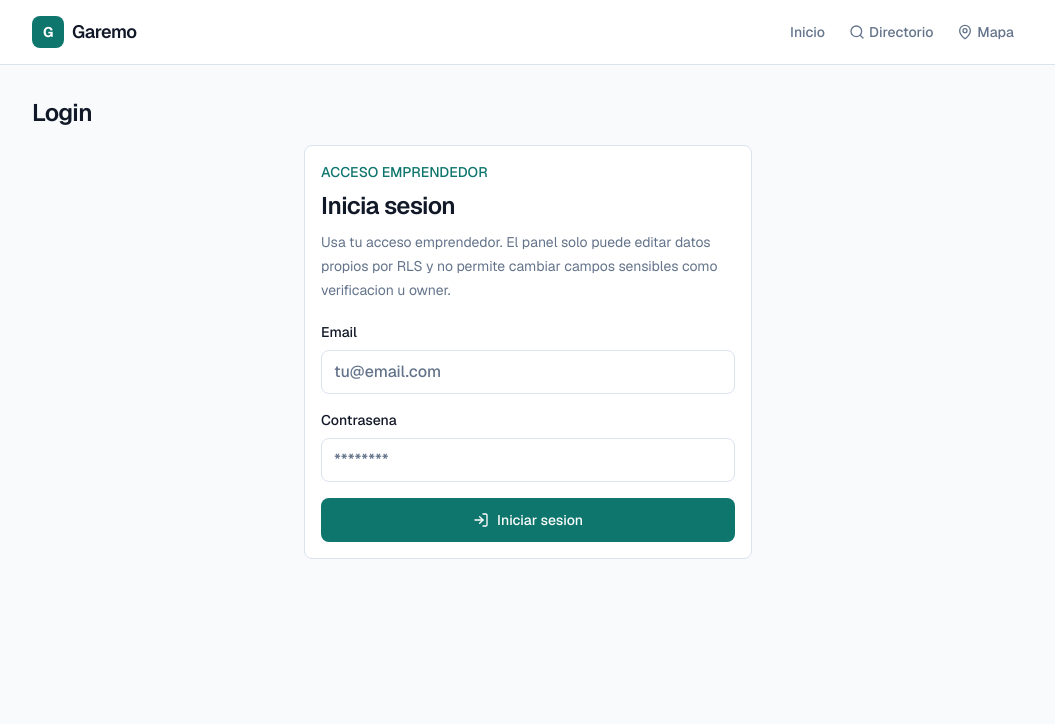
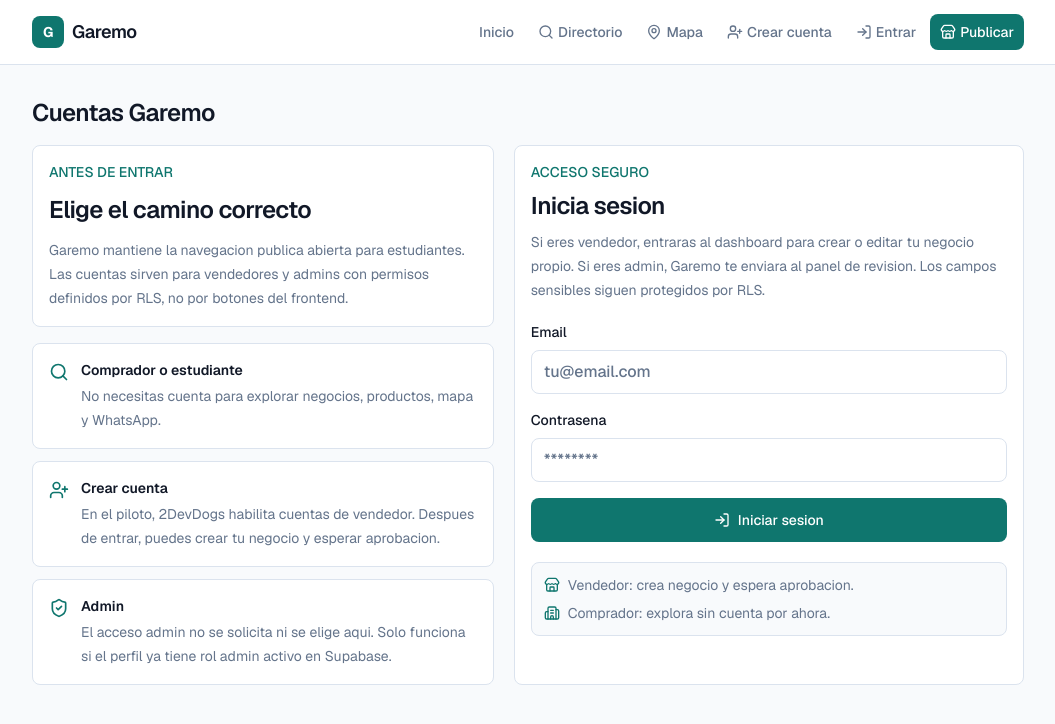
Before and after one commit to k1osloop/garemo, a Next.js app: page /login in a window 1280 px wide. Shown: the top 724 px of the page, without its empty margins (112-1167 px from the left). Built offline with nearby package versions, Linux system fonts and the light colour scheme; no server answers.

Commit message:
feat: improve account role navigation and onboarding ux

```diff
--- a/app/login/page.tsx
+++ b/app/login/page.tsx
@@ -3,7 +3,7 @@
 
 export default function LoginPage() {
   return (
-    <PageShell title="Login">
+    <PageShell title="Cuentas Garemo">
       <LoginForm />
     </PageShell>
   );
--- a/app/page.tsx
+++ b/app/page.tsx
@@ -2,10 +2,17 @@
 import {
   ArrowRight,
   Building2,
+  CheckCircle2,
+  Clock3,
+  LogIn,
   MapPinned,
   MessageCircle,
   Search,
   ShieldCheck,
+  Sparkles,
+  Star,
+  Store,
+  UserPlus,
 } from "lucide-react";
 
 import { PageShell } from "@/components/layout/page-shell";
@@ -52,7 +59,7 @@
                 href="/businesses"
               >
                 <Search className="h-4 w-4" />
-                Explorar directorio
+                Explorar negocios
               </Link>
               <Link
                 className="inline-flex min-h-11 items-center justify-center gap-2 rounded-lg border border-border bg-surface px-4 text-sm font-medium text-foreground transition-colors hover:bg-background"
@@ -60,6 +67,30 @@
               >
                 <MapPinned className="h-4 w-4" />
                 Ver mapa
+              </Link>
+              <Link
+                className="inline-flex min-h-11 items-center justify-center gap-2 rounded-lg border border-border bg-surface px-4 text-sm font-medium text-foreground transition-colors hover:bg-background"
+                href="/login"
+              >
+                <LogIn className="h-4 w-4" />
+                Iniciar sesion
+              </Link>
+            </div>
+
+            <div className="grid gap-3 sm:grid-cols-2">
+              <Link
+                className="inline-flex min-h-11 items-center justify-center gap-2 rounded-lg border border-border bg-surface px-4 text-sm font-medium text-foreground transition-colors hover:bg-background"
+                href="/login#crear-cuenta"
+              >
+                <UserPlus className="h-4 w-4" />
+                Crear cuenta
+              </Link>
+              <Link
+                className="inline-flex min-h-11 items-center justify-center gap-2 rounded-lg border border-border bg-surface px-4 text-sm font-medium text-foreground transition-colors hover:bg-background"
+                href="/dashboard"
+              >
+                <Store className="h-4 w-4" />
+                Publicar mi negocio
               </Link>
             </div>
 
@@ -140,6 +171,103 @@
           </Card>
         </section>
 
+        <section className="grid gap-3 lg:grid-cols-3">
+          <Card className="space-y-3">
+            <div className="flex items-center gap-2">
+              <Search className="h-5 w-5 text-brand" />
+              <h2 className="text-base font-semibold">Estudiantes</h2>
+            </div>
+            <p className="text-sm leading-6 text-muted">
+              Puedes explorar negocios, productos, precios, mapa y WhatsApp sin
+              crear cuenta. La cuenta de comprador queda para una version
+              posterior.
+            </p>
+            <Link
+              className="inline-flex min-h-10 items-center gap-2 rounded-lg border border-border px-3 text-sm font-medium hover:bg-background"
+              href="/businesses"
+            >
+              Explorar negocios
+              <ArrowRight className="h-4 w-4" />
+            </Link>
+          </Card>
+          <Card className="space-y-3">
+            <div className="flex items-center gap-2">
+              <Store className="h-5 w-5 text-brand" />
+              <h2 className="text-base font-semibold">Emprendedores</h2>
+            </div>
+            <p className="text-sm leading-6 text-muted">
+              Inicia sesion para crear o editar tu negocio. Los negocios nuevos
+              quedan en revision antes de aparecer publicamente.
+            </p>
+            <Link
+              className="inline-flex min-h-10 items-center gap-2 rounded-lg border border-border px-3 text-sm font-medium hover:bg-background"
+              href="/dashboard"
+            >
+              Publicar mi negocio
+              <ArrowRight className="h-4 w-4" />
+            </Link>
+          </Card>
+          <Card className="space-y-3">
+            <div className="flex items-center gap-2">
+              <ShieldCheck className="h-5 w-5 text-brand" />
+              <h2 className="text-base font-semibold">Admin Garemo</h2>
+            </div>
+            <p className="text-sm leading-6 text-muted">
+              Solo usuarios con rol admin activo pueden revisar negocios. Nadie
+              puede elegir admin desde la interfaz publica.
+            </p>
+            <Link
+              className="inline-flex min-h-10 items-center gap-2 rounded-lg border border-border px-3 text-sm font-medium hover:bg-background"
+              href="/admin"
+            >
+              Revisar pendientes
+              <ArrowRight className="h-4 w-4" />
+            </Link>
+          </Card>
+        </section>
+
+        <section className="space-y-4">
+          <div>
+            <p className="text-sm font-medium uppercase text-brand">
+              Confianza
+            </p>
+            <h2 className="text-2xl font-semibold tracking-tight">
+              Senales claras, sin prometer mas de lo que existe
+            </h2>
+          </div>
+          <div className="grid gap-3 sm:grid-cols-3">
+            <Card className="space-y-3">
+              <CheckCircle2 className="h-5 w-5 text-brand" />
+              <h3 className="text-base font-semibold">
+                Verificado por Garemo
+              </h3>
+              <p className="text-sm leading-6 text-muted">
+                Badge manual para negocios revisados. No reemplaza confirmar
+                detalles por WhatsApp antes de pagar.
+              </p>
+            </Card>
+            <Card className="space-y-3">
+              <Star className="h-5 w-5 text-brand" />
+              <h3 className="text-base font-semibold">
+                Calificaciones proximamente
+              </h3>
+              <p className="text-sm leading-6 text-muted">
+                Las reviews completas requieren moderacion y quedan fuera del
+                MVP actual.
+              </p>
+            </Card>
+            <Card className="space-y-3">
+              <Sparkles className="h-5 w-5 text-brand" />
+              <h3 className="text-base font-semibold">
+                Contactos generados proximamente
+              </h3>
+              <p className="text-sm leading-6 text-muted">
+                Mediremos interes sin guardar datos sensibles innecesarios.
+              </p>
+            </Card>
+          </div>
+        </section>
+
         <section className="space-y-4">
           <div className="flex items-end justify-between gap-4">
             <div>
@@ -182,14 +310,15 @@
 
         <section className="rounded-lg border border-border bg-surface p-4">
           <div className="flex items-start gap-3">
-            <ShieldCheck className="mt-0.5 h-5 w-5 shrink-0 text-brand" />
+            <Clock3 className="mt-0.5 h-5 w-5 shrink-0 text-brand" />
             <div className="space-y-1">
               <h2 className="text-base font-semibold">
-                MVP publico listo para validar
+                Cuentas y roles en piloto
               </h2>
               <p className="text-sm leading-6 text-muted">
-                La lectura publica usa politicas RLS: solo categorias activas y
-                negocios visibles aparecen en el directorio y el mapa.
+                Compradores navegan sin cuenta. Vendedores autenticados pueden
+                crear/editar su negocio propio. Admin revisa negocios con RLS y
+                funciones seguras antes de publicar.
               </p>
             </div>
           </div>
--- a/components/auth/LoginForm.tsx
+++ b/components/auth/LoginForm.tsx
@@ -2,7 +2,7 @@
 
 import { useEffect, useMemo, useState } from "react";
 import { useRouter } from "next/navigation";
-import { LogIn } from "lucide-react";
+import { Building2, LogIn, Search, ShieldCheck, Store, UserPlus } from "lucide-react";
 
 import { Button } from "@/components/ui/button";
 import { Card } from "@/components/ui/card";
@@ -16,12 +16,26 @@
   const supabase = useMemo(() => createSupabaseBrowserClient(), []);
 
   useEffect(() => {
-    supabase.auth.getUser().then(({ data }) => {
-      if (data.user) {
+    supabase.auth.getUser().then(async ({ data }) => {
+      if (!data.user) {
+        return;
+      }
+
+      const { data: role } = await supabase.rpc("current_app_role");
+
+      if (role === "admin") {
+        router.replace("/admin");
+        return;
+      }
+
+      if (role === "owner") {
         router.replace("/dashboard");
+        return;
       }
+
+      router.replace("/businesses");
     });
-  }, [router, supabase.auth]);
+  }, [router, supabase]);
 
   async function handleSubmit(event: React.FormEvent<HTMLFormElement>) {
     event.preventDefault();
@@ -49,22 +63,84 @@
       return;
     }
 
+    const { data: role } = await supabase.rpc("current_app_role");
+
+    if (role === "admin") {
+      router.replace("/admin");
+      return;
+    }
+
+    if (role === "owner") {
       router.replace("/dashboard");
+      return;
+    }
+
+    router.replace("/businesses");
   }
 
   return (
-    <Card className="mx-auto max-w-md space-y-5">
+    <div className="mx-auto grid max-w-5xl gap-5 lg:grid-cols-[0.95fr_1.05fr]">
+      <div className="space-y-4">
+        <Card className="space-y-3">
+          <p className="text-sm font-medium uppercase text-brand">
+            Antes de entrar
+          </p>
+          <h1 className="text-2xl font-semibold tracking-tight">
+            Elige el camino correcto
+          </h1>
+          <p className="text-sm leading-6 text-muted">
+            Garemo mantiene la navegacion publica abierta para estudiantes. Las
+            cuentas sirven para vendedores y admins con permisos definidos por
+            RLS, no por botones del frontend.
+          </p>
+        </Card>
+
+        <div className="grid gap-3">
+          <Card className="flex gap-3">
+            <Search className="mt-0.5 h-5 w-5 shrink-0 text-brand" />
+            <div className="space-y-1">
+              <h2 className="text-sm font-semibold">Comprador o estudiante</h2>
+              <p className="text-sm leading-6 text-muted">
+                No necesitas cuenta para explorar negocios, productos, mapa y
+                WhatsApp.
+              </p>
+            </div>
+          </Card>
+          <Card className="flex gap-3" id="crear-cuenta">
+            <UserPlus className="mt-0.5 h-5 w-5 shrink-0 text-brand" />
+            <div className="space-y-1">
+              <h2 className="text-sm font-semibold">Crear cuenta</h2>
+              <p className="text-sm leading-6 text-muted">
+                En el piloto, 2DevDogs habilita cuentas de vendedor. Despues de
+                entrar, puedes crear tu negocio y esperar aprobacion.
+              </p>
+            </div>
+          </Card>
+          <Card className="flex gap-3">
+            <ShieldCheck className="mt-0.5 h-5 w-5 shrink-0 text-brand" />
+            <div className="space-y-1">
+              <h2 className="text-sm font-semibold">Admin</h2>
+              <p className="text-sm leading-6 text-muted">
+                El acceso admin no se solicita ni se elige aqui. Solo funciona
+                si el perfil ya tiene rol admin activo en Supabase.
+              </p>
+            </div>
+          </Card>
+        </div>
+      </div>
+
+      <Card className="space-y-5">
         <div className="space-y-2">
           <p className="text-sm font-medium uppercase text-brand">
-          Acceso emprendedor
+            Acceso seguro
           </p>
-        <h1 className="text-2xl font-semibold tracking-tight">
+          <h2 className="text-2xl font-semibold tracking-tight">
             Inicia sesion
-        </h1>
+          </h2>
           <p className="text-sm leading-6 text-muted">
-          Usa tu acceso emprendedor. El panel solo puede editar datos propios
-          por RLS y no permite cambiar campos sensibles como verificacion u
-          owner.
+            Si eres vendedor, entraras al dashboard para crear o editar tu
+            negocio propio. Si eres admin, Garemo te enviara al panel de
+            revision. Los campos sensibles siguen protegidos por RLS.
           </p>
         </div>
         <form className="space-y-4" onSubmit={handleSubmit}>
@@ -90,7 +166,18 @@
             {isLoading ? "Entrando..." : "Iniciar sesion"}
           </Button>
         </form>
+        <div className="grid gap-2 rounded-lg border border-border bg-background p-3 text-sm text-muted">
+          <div className="flex items-center gap-2">
+            <Store className="h-4 w-4 text-brand" />
+            <span>Vendedor: crea negocio y espera aprobacion.</span>
+          </div>
+          <div className="flex items-center gap-2">
+            <Building2 className="h-4 w-4 text-brand" />
+            <span>Comprador: explora sin cuenta por ahora.</span>
+          </div>
+        </div>
       </Card>
+    </div>
   );
 }
 
--- a/components/layout/app-header.tsx
+++ b/components/layout/app-header.tsx
@@ -1,10 +1,10 @@
 import Link from "next/link";
-import { MapPin, Search } from "lucide-react";
+import { LogIn, MapPin, Search, Store, UserPlus } from "lucide-react";
 
 export function AppHeader() {
   return (
     <header className="sticky top-0 z-10 border-b border-border bg-surface/95 backdrop-blur">
-      <div className="mx-auto flex min-h-16 w-full max-w-5xl items-center justify-between gap-4 px-4">
+      <div className="mx-auto flex min-h-16 w-full max-w-5xl flex-col gap-3 px-4 py-3 sm:flex-row sm:items-center sm:justify-between">
         <Link
           className="flex items-center gap-2 text-lg font-semibold tracking-tight"
           href="/"
@@ -14,7 +14,7 @@
           </span>
           <span>Garemo</span>
         </Link>
-        <nav className="flex items-center gap-1 text-sm font-medium text-muted">
+        <nav className="flex w-full flex-wrap items-center gap-1 text-sm font-medium text-muted sm:w-auto sm:justify-end">
           <Link
             className="rounded-lg px-2.5 py-2 transition-colors hover:bg-background hover:text-foreground"
             href="/"
@@ -35,6 +35,27 @@
             <MapPin className="hidden h-4 w-4 sm:block" />
             Mapa
           </Link>
+          <Link
+            className="inline-flex items-center gap-1 rounded-lg px-2.5 py-2 transition-colors hover:bg-background hover:text-foreground"
+            href="/login#crear-cuenta"
+          >
+            <UserPlus className="hidden h-4 w-4 sm:block" />
+            Crear cuenta
+          </Link>
+          <Link
+            className="inline-flex items-center gap-1 rounded-lg px-2.5 py-2 transition-colors hover:bg-background hover:text-foreground"
+            href="/login"
+          >
+            <LogIn className="hidden h-4 w-4 sm:block" />
+            Entrar
+          </Link>
+          <Link
+            className="inline-flex items-center gap-1 rounded-lg bg-brand px-2.5 py-2 text-brand-foreground transition-colors hover:bg-teal-800"
+            href="/dashboard"
+          >
+            <Store className="hidden h-4 w-4 sm:block" />
+            Publicar
+          </Link>
         </nav>
       </div>
     </header>
```
Lines whose indentation alone changed are shown as unchanged.
